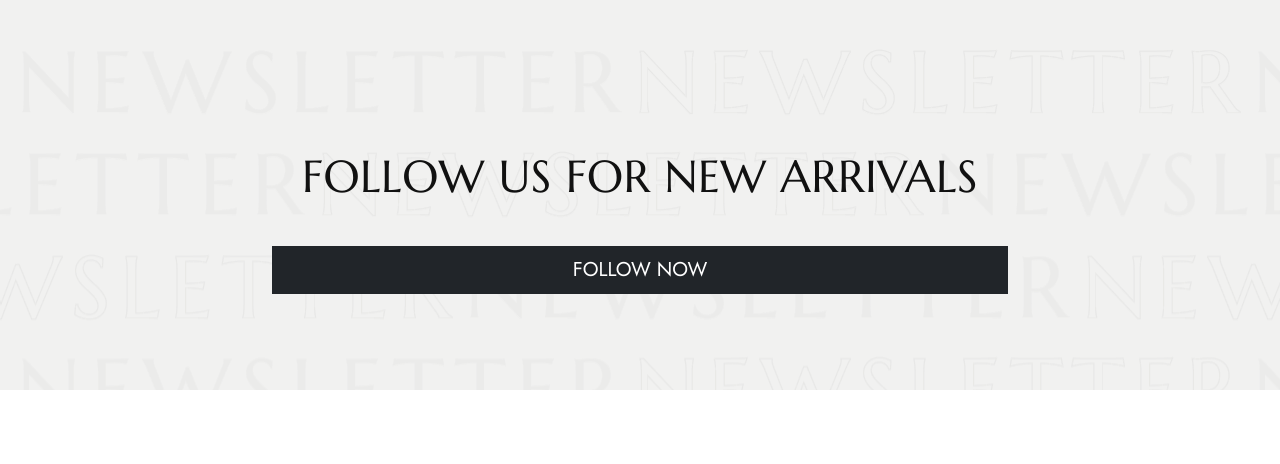
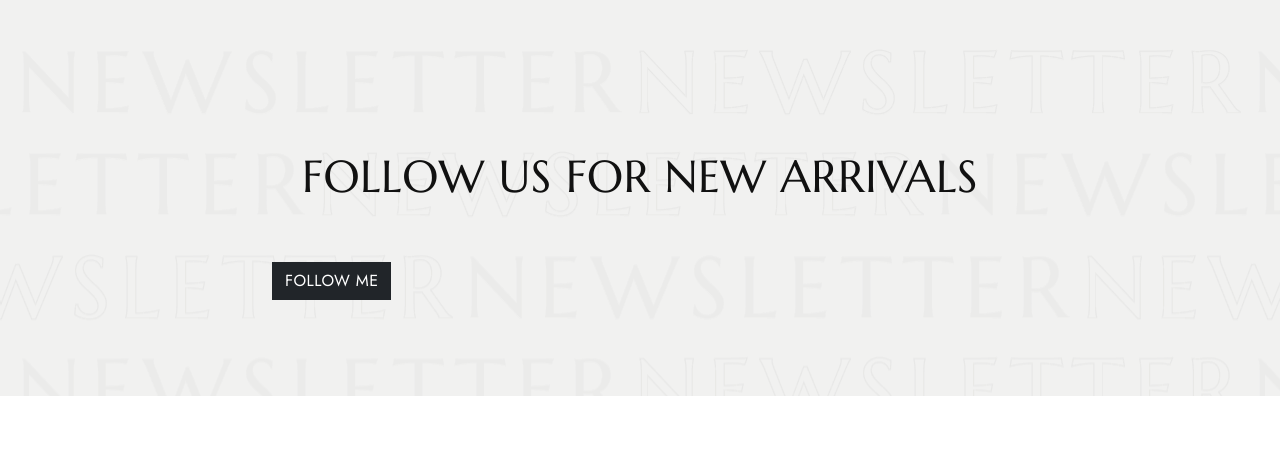
Before and after one commit to jayeshpanwar/GiftHamper, a plain HTML site: page index.html in a window 1280 px wide. Shown: the part 4864-5328 px from the top of the page. Drawn offline with nearby package versions, Linux system fonts and the light colour scheme.

Commit message:
Update index.html

```diff
--- a/index.html
+++ b/index.html
@@ -624,7 +624,7 @@ Aastha</p>
           </div>
           <form id="form" class="d-flex flex-wrap gap-2">
 
-            <button href="google.com" class="btn btn-dark btn-lg text-uppercase w-100">Follow now</button>
+            <a href="https://www.instagram.com/aastha_sisodiya25/" class="btn btn-dark text-uppercase mt-3">Follow me</a>
           </form>
         </div>
       </div>
```
